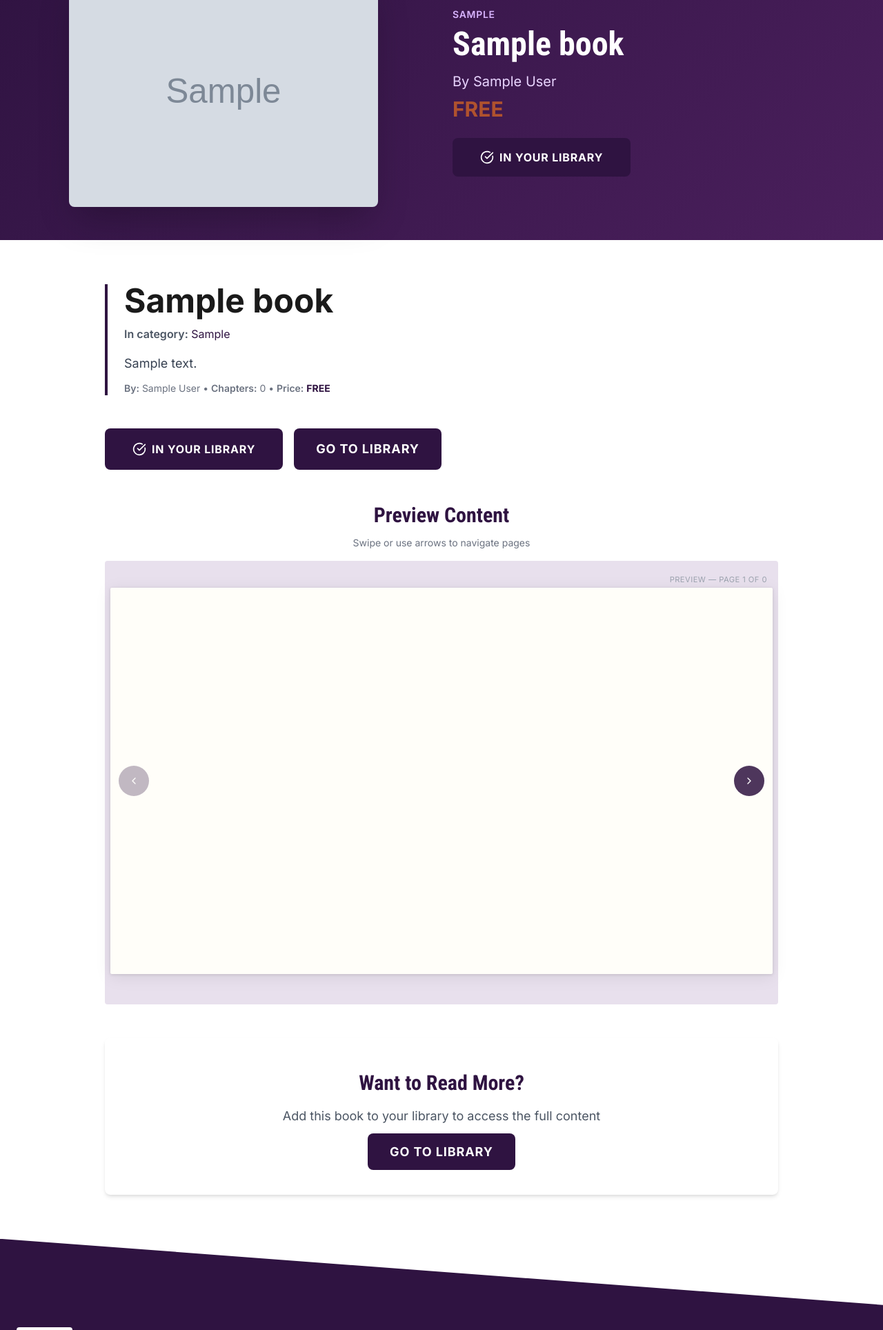
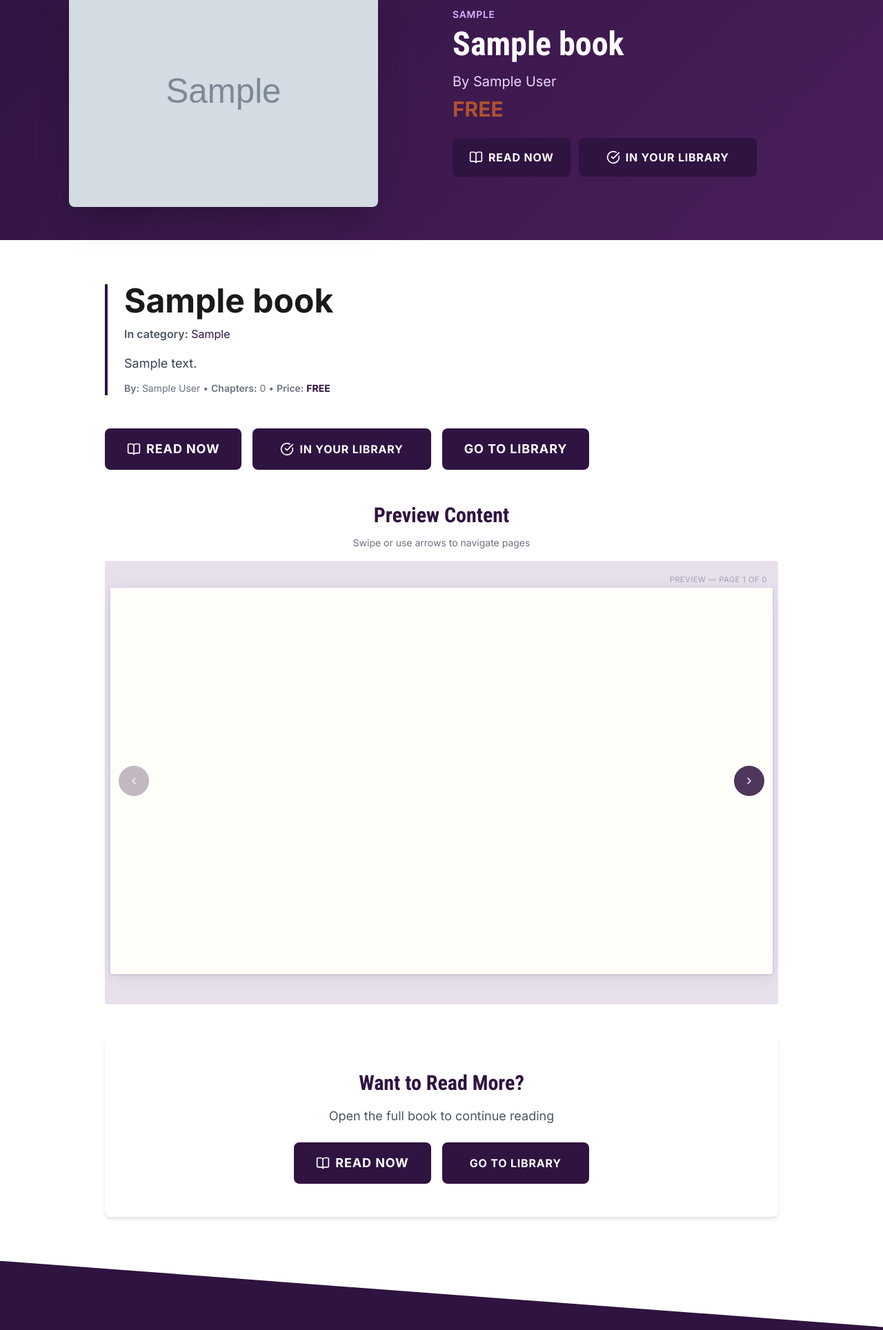
Before and after one commit to Iglobals/iGlobal_edu, a Flask app: page /preview/1 in a window 1280 px wide. Shown: the part 180-2108 px from the top of the page at 69% size. Run offline with Flask 3, Linux system fonts and the light colour scheme; a user stored in the database is signed in; tables that the repository leaves empty hold one stand-in row (values such as "Sample post"); grey boxes marked "Sample" are stand-in pictures; some libraries are stand-ins or nearby versions.

Commit message:
Add Buy Now CTA on book preview and fix Jinja2 JS escaping in payment page

```diff
--- a/routes.py
+++ b/routes.py
@@ -89,19 +89,26 @@ def preview(book_id):
     preview_chapters = (book.chapters or [])[:2]
     preview_content = [mongo_books.get_chapter_html(book_id, i) or '' for i in range(len(preview_chapters))]
 
-    # Check if in library (if logged in)
+    # Check if in library / purchased (if logged in)
     in_library = False
+    is_purchased = False
     if current_user.is_authenticated:
         in_library = LibraryItem.query.filter_by(user_id=current_user.id, book_id=book_id).first() is not None
+        is_purchased = Purchase.query.filter_by(
+            user_id=current_user.id, book_id=book_id, payment_status='success'
+        ).first() is not None
 
     resp = make_response(render_template('preview.html',
                          book=book,
                          preview_chapters=preview_chapters,
                          preview_content=preview_content,
                          in_library=in_library,
+                         is_purchased=is_purchased,
                          exam_offer=exam_offer))
-    # Cache preview for 10 minutes — same content for everyone
-    resp.headers['Cache-Control'] = 'public, max-age=600'
+    if current_user.is_authenticated:
+        resp.headers['Cache-Control'] = 'private, no-store'
+    else:
+        resp.headers['Cache-Control'] = 'public, max-age=600'
     return resp
 
 @app.route('/library')
--- a/templates/preview.html
+++ b/templates/preview.html
@@ -259,6 +259,19 @@
                     {% endif %}
                 </div>
 
+                <div class="flex flex-wrap gap-3">
+                    {% if book.is_free or is_purchased %}
+                        <a href="{{ url_for('reading', book_id=book.id) }}" class="btn-primary px-6 py-3 rounded-lg font-bold inline-flex items-center gap-2">
+                            <i data-lucide="book-open" class="w-5 h-5"></i>
+                            Read Now
+                        </a>
+                    {% else %}
+                        <a href="{{ url_for('payment', book_id=book.id) }}" class="btn-primary px-6 py-3 rounded-lg font-bold inline-flex items-center gap-2">
+                            <i data-lucide="shopping-cart" class="w-5 h-5"></i>
+                            Buy Now — ₦{{ "{:,.0f}".format(book.price_naira) }}
+                        </a>
+                    {% endif %}
+
                     {% if current_user.is_authenticated %}
                         {% if in_library %}
                             <button class="add-library-btn added" disabled>
@@ -277,6 +290,7 @@
                             Login to Add
                         </a>
                     {% endif %}
+                </div>
             </div>
         </div>
     </div>
@@ -308,6 +322,18 @@
 
         <!-- Action Buttons -->
         <div class="flex flex-wrap gap-4 mb-12">
+            {% if book.is_free or is_purchased %}
+                <a href="{{ url_for('reading', book_id=book.id) }}" class="btn-primary px-8 py-4 rounded-lg font-bold text-lg inline-flex items-center gap-2">
+                    <i data-lucide="book-open" class="w-5 h-5"></i>
+                    Read Now
+                </a>
+            {% else %}
+                <a href="{{ url_for('payment', book_id=book.id) }}" class="btn-primary px-8 py-4 rounded-lg font-bold text-lg inline-flex items-center gap-2">
+                    <i data-lucide="shopping-cart" class="w-5 h-5"></i>
+                    Buy Now — ₦{{ "{:,.0f}".format(book.price_naira) }}
+                </a>
+            {% endif %}
+
             {% if current_user.is_authenticated %}
                 {% if in_library %}
                     <button class="add-library-btn added" disabled>
@@ -354,11 +380,30 @@
         <!-- CTA -->
         <div class="text-center bg-white rounded-lg shadow-md p-12">
             <h3 class="font-condensed text-3xl font-bold text-[#2F1341] mb-4">Want to Read More?</h3>
-            <p class="text-gray-600 mb-6 text-lg">Add this book to your library to access the full content</p>
+            <p class="text-gray-600 mb-6 text-lg">
+                {% if book.is_free or is_purchased %}
+                    Open the full book to continue reading
+                {% else %}
+                    Buy this book to unlock all chapters and lifetime access
+                {% endif %}
+            </p>
+
+            <div class="flex flex-wrap justify-center gap-4">
+                {% if book.is_free or is_purchased %}
+                    <a href="{{ url_for('reading', book_id=book.id) }}" class="btn-primary px-8 py-4 rounded-lg font-bold text-lg inline-flex items-center gap-2">
+                        <i data-lucide="book-open" class="w-5 h-5"></i>
+                        Read Now
+                    </a>
+                {% else %}
+                    <a href="{{ url_for('payment', book_id=book.id) }}" class="btn-primary px-8 py-4 rounded-lg font-bold text-lg inline-flex items-center gap-2">
+                        <i data-lucide="shopping-cart" class="w-5 h-5"></i>
+                        Buy Now — ₦{{ "{:,.0f}".format(book.price_naira) }}
+                    </a>
+                {% endif %}
 
                 {% if current_user.is_authenticated %}
                     {% if in_library %}
-                    <a href="{{ url_for('library', filter='added') }}" class="btn-primary px-8 py-4 rounded-lg font-bold text-lg">
+                        <a href="{{ url_for('library', filter='added') }}" class="add-library-btn added">
                             Go to Library
                         </a>
                     {% else %}
@@ -368,10 +413,12 @@
                         </button>
                     {% endif %}
                 {% else %}
-                <a href="{{ url_for('login') }}" class="btn-primary px-8 py-4 rounded-lg font-bold text-lg">
-                    Login to Continue
+                    <a href="{{ url_for('login') }}" class="add-library-btn">
+                        <i data-lucide="log-in" class="w-5 h-5"></i>
+                        Login to Add
                     </a>
                 {% endif %}
+            </div>
         </div>
     </div>
 </section>
```
Also changed, not shown: templates/payment.html (+4 -4 lines). Lines whose indentation alone changed are shown as unchanged.
